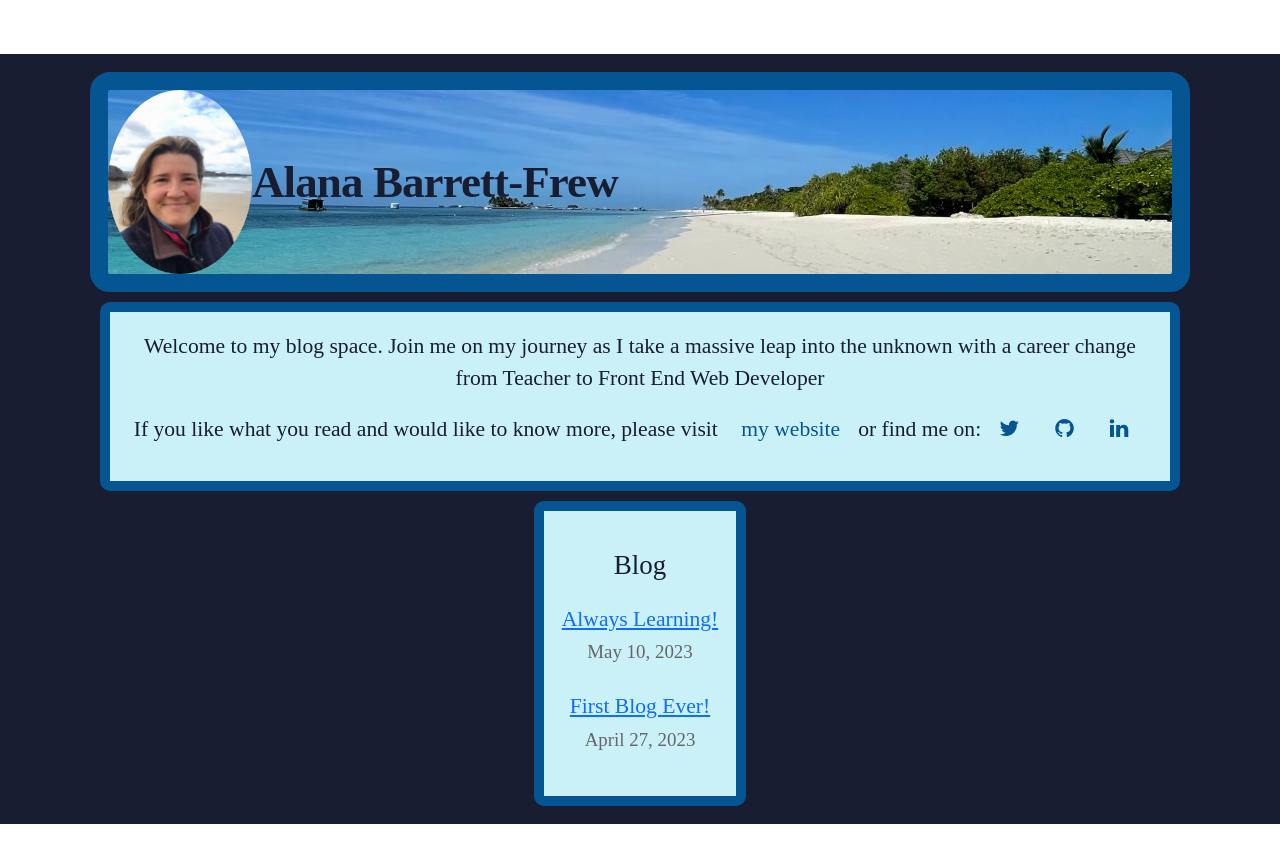
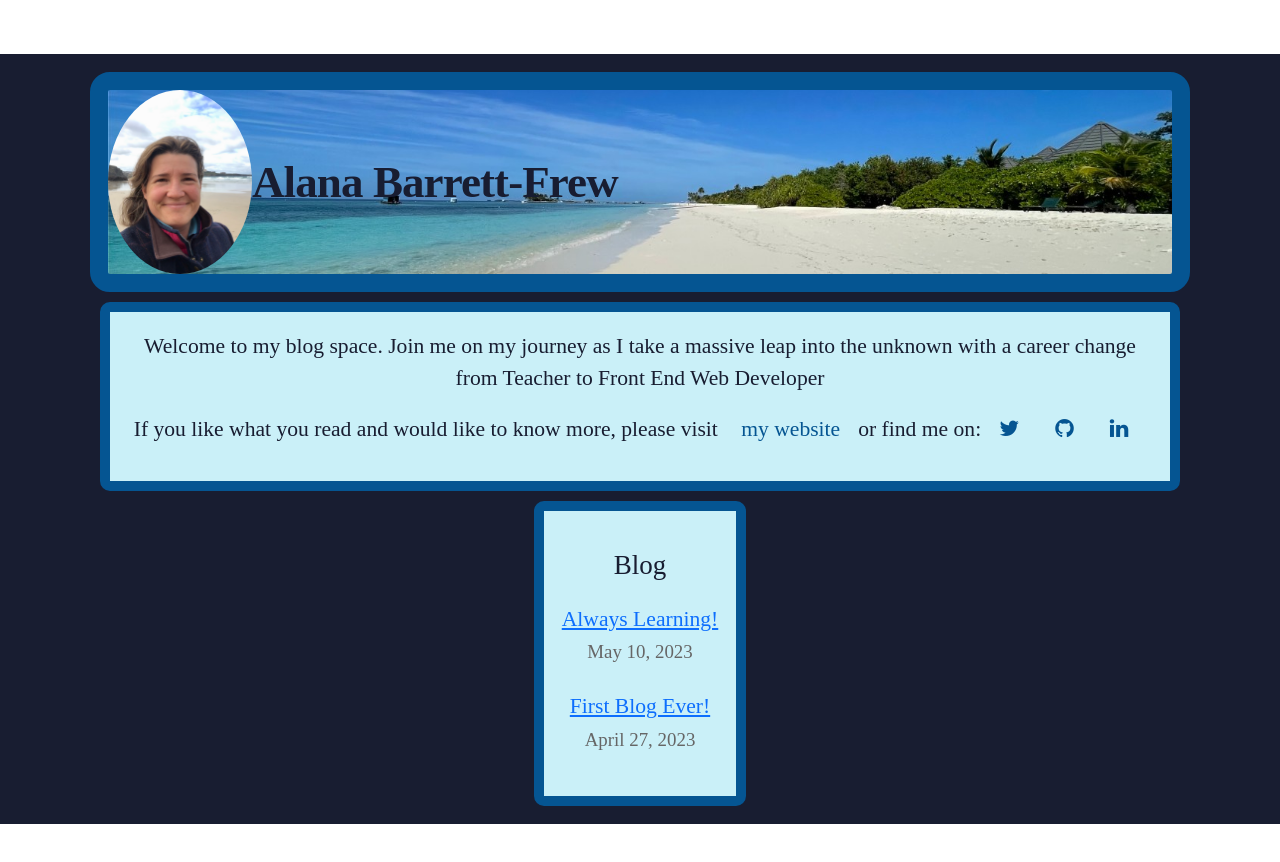
Before and after one commit to AlanaBF/nextjs-blog, a Next.js app: page / in a window 1280 px wide. Shown: the top 862 px of the page. Built offline with nearby package versions, Linux system fonts and the light colour scheme; a web font is replaced by a local one.

Commit message:
picture edited to cover container, link added to return to website

```diff
--- a/components/layout.js
+++ b/components/layout.js
@@ -105,7 +105,9 @@ export default function Layout({ children, home }) {
       <main>{children}</main>
       {!home && (
         <div className={styles.backToHome}>
-          <Link href="/">← Back to home</Link>
+          <Link href="/">← Back to blog home</Link>
+          <br/>
+          <Link href="https://alanabarrettfrew.com/#/Blog">Back to website home</Link>
         </div>
       )}
     </div>
--- a/components/layout.module.css
+++ b/components/layout.module.css
@@ -10,6 +10,7 @@
   display: flex;
   background-position: center center;
   background-repeat: no-repeat;
+  background-size: cover;
   margin: 0;
   align-items: center;
   background-image: url("../public/images/maldives.jpg");
```
